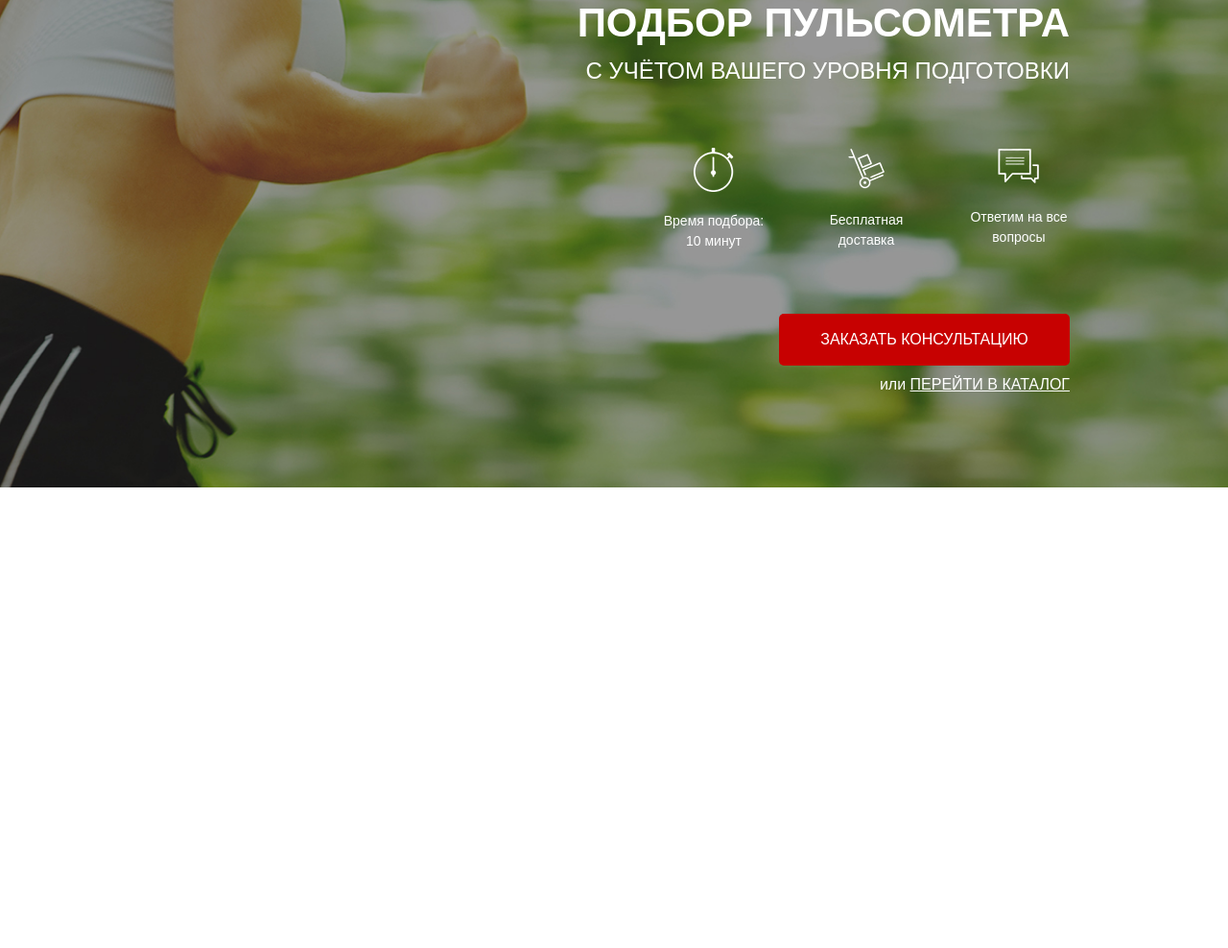
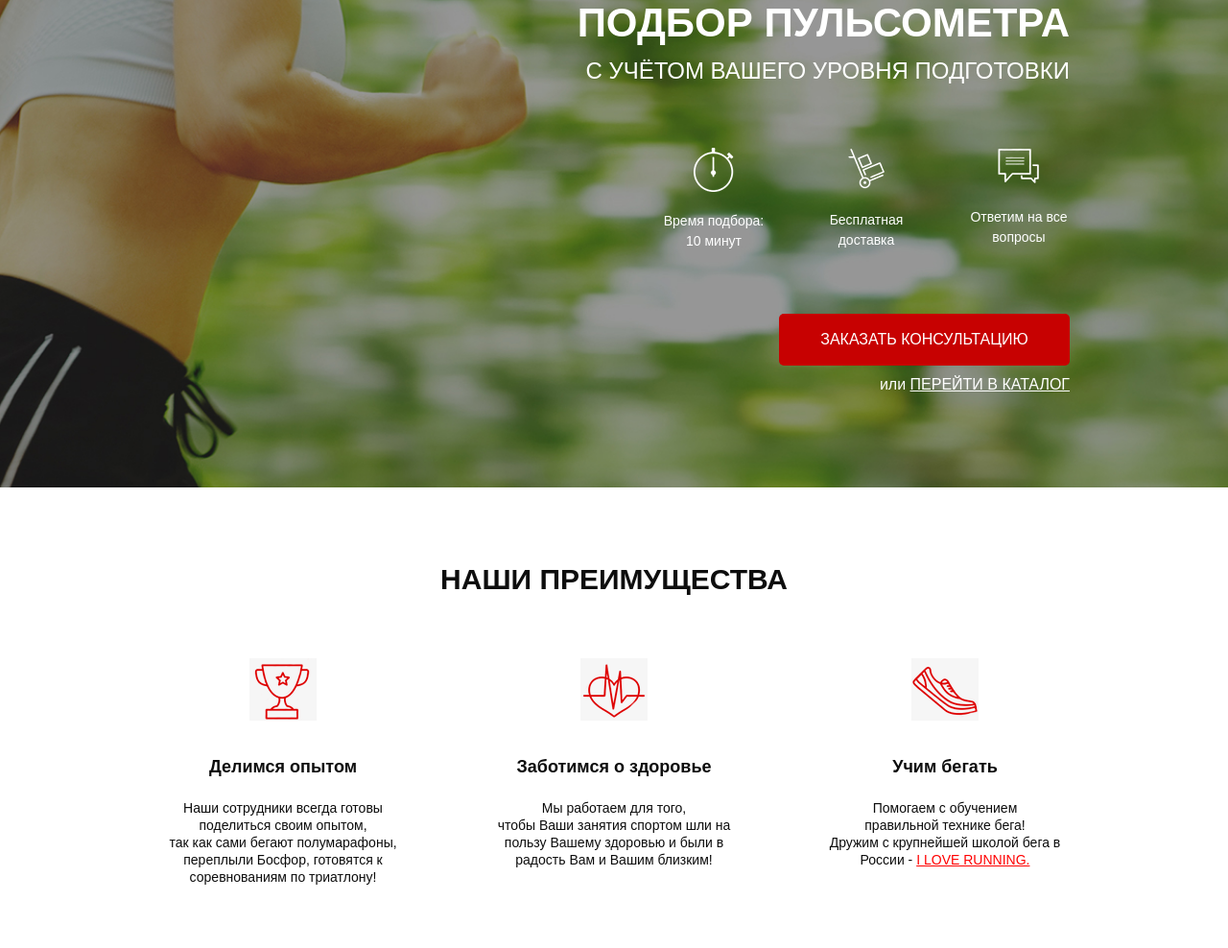
Before and after one commit to quadro0/Pulse, a website: page index.html in a window 1280 px wide. Shown: the part 167-1155 px from the top of the page at 96% size. Before the commit the page ends 800 px from the top, so only its background shows below. Drawn offline with Linux system fonts and the light colour scheme.

Commit message:
Second block ready, started adaptive

```diff
--- a/index.html
+++ b/index.html
@@ -5,7 +5,6 @@
     <meta http-equiv="X-UA-Compatible" content="IE=edge">
     <meta name="viewport" content="width=device-width, initial-scale=1.0">
     <title>Pulse</title>
-    <!-- <link rel="stylesheet" href="css/bootstrap-grid.min.css"> -->
     <link rel="stylesheet" href="css/bootstrap-reboot.min.css">
     <link rel="stylesheet" href="fonts/fonts.css">
     <link rel="stylesheet" href="css/style.min.css">
@@ -55,5 +54,32 @@
             </div>
         </div>
     </div>
+
+    <div class="advantages">
+        <div class="container">
+            <div class="advantages__header">НАШИ ПРЕИМУЩЕСТВА</div>
+            <div class="advantages__icons">
+                <div class="advantages__icon">
+                    <img src="icons/cup.png" alt="icon">
+                    <div class="advantages__subheader">Делимся опытом</div>
+                    <div class="advantages__descr">Наши сотрудники всегда готовы поделиться своим опытом,<br/>
+                         так как сами бегают полумарафоны, переплыли Босфор, готовятся к соревнованиям по триатлону!</div>
+                </div>
+                <div class="advantages__icon">
+                    <img src="icons/heart.png" alt="icon">
+                    <div class="advantages__subheader">Заботимся о здоровье</div>
+                    <div class="advantages__descr">Мы работаем для того,<br/>
+                         чтобы Ваши занятия спортом шли на пользу Вашему здоровью и были в радость Вам и Вашим близким!</div>
+                </div>
+                <div class="advantages__icon">
+                    <img src="icons/shoe.png" alt="icon">
+                    <div class="advantages__subheader">Учим бегать</div>
+                    <div class="advantages__descr">Помогаем с обучением<br/>
+                        правильной технике бега!<br/>
+                        Дружим с крупнейшей школой бега в России - <a href="#">I LOVE RUNNING.</a></div>
+                </div>
+            </div>
+        </div>
+    </div>
 </body>
 </html>
--- /dev/null
+++ b/sass/_media.scss
@@ -0,0 +1,11 @@
+@media (max-width: 1199px) {
+    .container {
+        width: 90%;
+    }
+}
+
+@media (max-width: 991px) {
+    .container {
+
+    }
+}
--- /dev/null
+++ b/sass/blocks/_advantages.scss
@@ -0,0 +1,40 @@
+.advantages {
+    padding: 73px 0 65px 0;
+    &__header {
+        font-weight: 700;
+        font-size: 30px;
+        text-align: center;
+        color: #0D0D0D;
+        margin-bottom: 60px;
+    }
+    &__icons {
+        display: flex;
+        justify-content: space-between;
+    }
+    &__icon {
+        width: 260px;
+        img {
+            display: block;
+            margin: 0 auto;
+            margin-bottom: 35px;
+        }
+    }
+    &__subheader {
+        text-align: center;
+        margin-bottom: 20px;
+        font-weight: 700;
+        font-size: 18px;
+        color: #0D0D0D;
+    }
+    &__descr {
+        font-weight: 300;
+        font-size: 14px;
+        line-height: 18px;
+        text-align: center;
+        color: #0D0D0D;
+        a {
+            color: #FF0000;
+            text-decoration: underline;
+        }
+    }
+}
--- a/sass/style.scss
+++ b/sass/style.scss
@@ -3,6 +3,8 @@
 @import 'blocks/promo';
 @import 'blocks/header';
 @import 'blocks/buttons';
+@import 'blocks/advantages';
+@import 'media';
 * {
     font-family: 'Museo Sans Cyrl', sans-serif;
 }
```
Also changed, not shown: css/style.min.css, sass/blocks/_promo.scss (line endings or trailing spaces).
